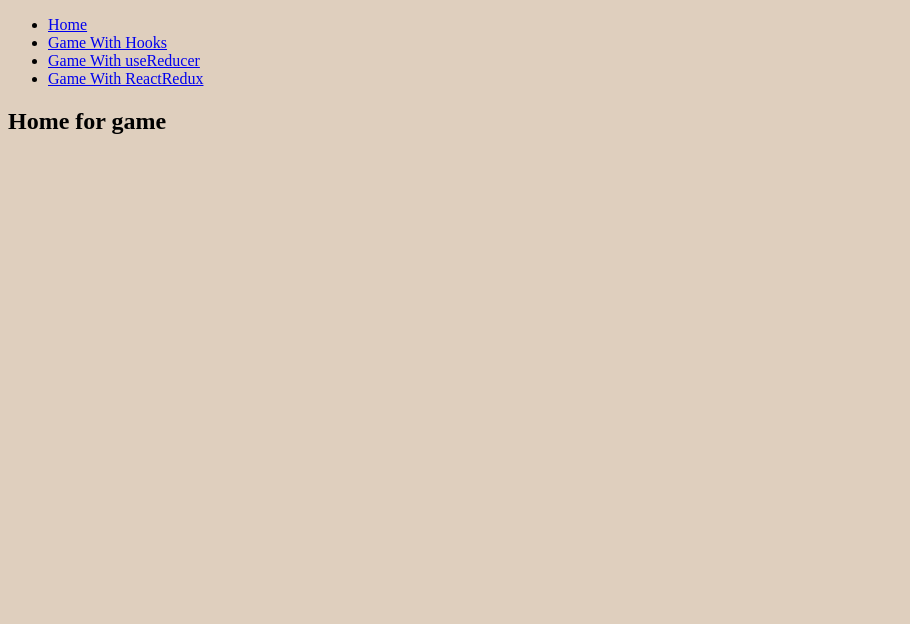
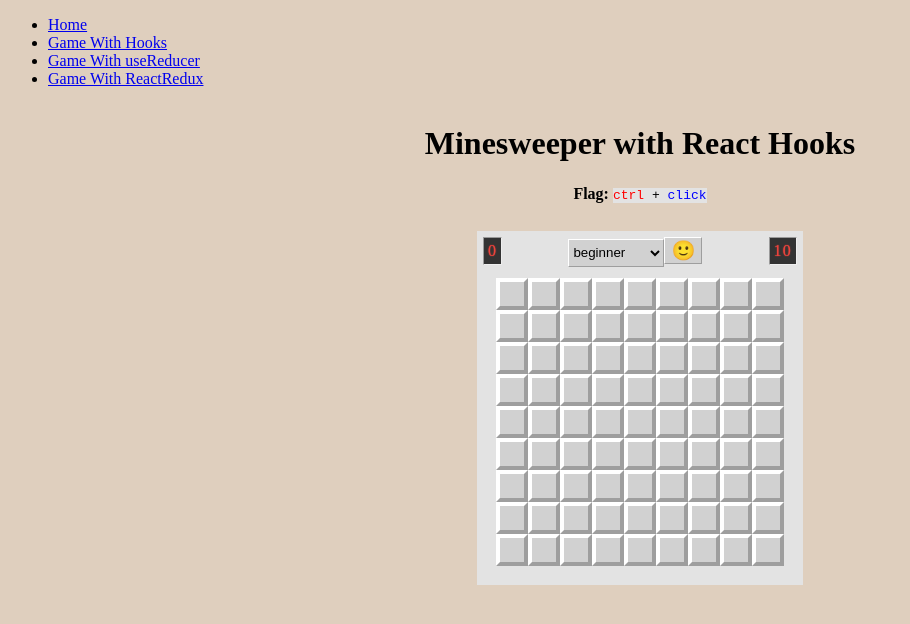
Before and after one commit to SorinC6/Minesweeper-Game, a React app: page /game-with-reactredux in a window 1280 px wide. Shown: the top 624 px of the page, without its empty margins (0-910 px from the left). Built offline with nearby package versions, Linux system fonts and the light colour scheme.

Commit message:
reafctor to react router dom version 6

```diff
--- a/package.json
+++ b/package.json
@@ -52,7 +52,6 @@
     "@types/jest": "^27.5.0",
     "@types/react": "^18.0.9",
     "@types/react-dom": "^18.0.3",
-    "@types/react-router-dom": "^5.3.3",
     "@typescript-eslint/eslint-plugin": "^5.22.0",
     "@typescript-eslint/parser": "^5.22.0",
     "babel-loader": "^8.2.5",
@@ -79,6 +78,6 @@
   "dependencies": {
     "react": "^17.0.2",
     "react-dom": "^17.0.2",
-    "react-router-dom": "^5.2.0"
+    "react-router-dom": "^6.2.1"
   }
 }
--- a/src/App.tsx
+++ b/src/App.tsx
@@ -2,12 +2,11 @@ import React, { FC } from 'react';
 import MinesweeperWithHooks from './pages/MinesweeperWithHooks';
 import './app.css';
 
-import { BrowserRouter as Router, Switch, Route, Link } from 'react-router-dom';
-import { useQuery } from './hooks/useQuery';
+import { BrowserRouter as Router, Routes, Route, Link, Navigate, useSearchParams } from 'react-router-dom';
 
 export const Navigator: FC = () => {
-  const query = useQuery();
-  const level = query.get('level') || '';
+  const [searchParams] = useSearchParams();
+  const level = searchParams.get('level') || '';
 
   const getLocationObjWithSearchParams = (pathname: string): Partial<Location> => ({
     pathname,
@@ -43,14 +42,13 @@ const App: FC = () => {
   return (
     <Router>
       <Navigator />
-      <Switch>
-        <Route path="/game-with-hooks">
-          <MinesweeperWithHooks />
-        </Route>
-        <Route path="/">
-          <Home />
-        </Route>
-      </Switch>
+      <Routes>
+        <Route path="/" element={<Home />} />
+        <Route path="/game-with-hooks" element={<MinesweeperWithHooks />} />
+        <Route path="/game-with-usereducer" element={<MinesweeperWithHooks />} />
+        <Route path="/game-with-reactredux" element={<MinesweeperWithHooks />} />
+        <Route path="*" element={<Navigate to="/" />} />
+      </Routes>
     </Router>
   );
 };
--- a/src/hooks/useQuery.ts
+++ /dev/null
@@ -1,3 +0,0 @@
-import { useLocation } from 'react-router-dom';
-
-export const useQuery = (): URLSearchParams => new URLSearchParams(useLocation().search);
--- a/src/settings/GameWithHooks/GameWithHooks.tsx
+++ b/src/settings/GameWithHooks/GameWithHooks.tsx
@@ -1,18 +1,16 @@
 import React, { FC, useCallback } from 'react';
-import { useHistory } from 'react-router-dom';
+import { useSearchParams } from 'react-router-dom';
 
 import { Grid } from '@/components/Grid';
 import { Scoreboard } from '@/components/Scoreboard';
 import { GameOver } from '@/components/Game';
 
 import { GameLevels, LevelNames } from '../GameSettings';
-import { useQuery } from '@/hooks/useQuery';
 import { useGame } from './UseGame';
 
 export const GameWithHooks: FC = () => {
-  const history = useHistory();
-  const query = useQuery();
-  const urlLevelParam = (query.get('level') || undefined) as LevelNames;
+  const [searchParams, setSearchParams] = useSearchParams();
+  const urlLevelParam = (searchParams.get('level') || undefined) as LevelNames;
 
   const {
     level,
@@ -31,9 +29,7 @@ export const GameWithHooks: FC = () => {
   const [, bombs] = settings;
 
   const onChangeLevelHandler = useCallback(({ target: { value: level } }: React.ChangeEvent<HTMLSelectElement>) => {
-    history.push({
-      search: `?${new URLSearchParams({ level }).toString()}`,
-    });
+    setSearchParams({ level });
     onChangeLevel(level as LevelNames);
   }, []);
 
```
Also changed, not shown: 1 other file (tests, documents, lock files or other folders).
